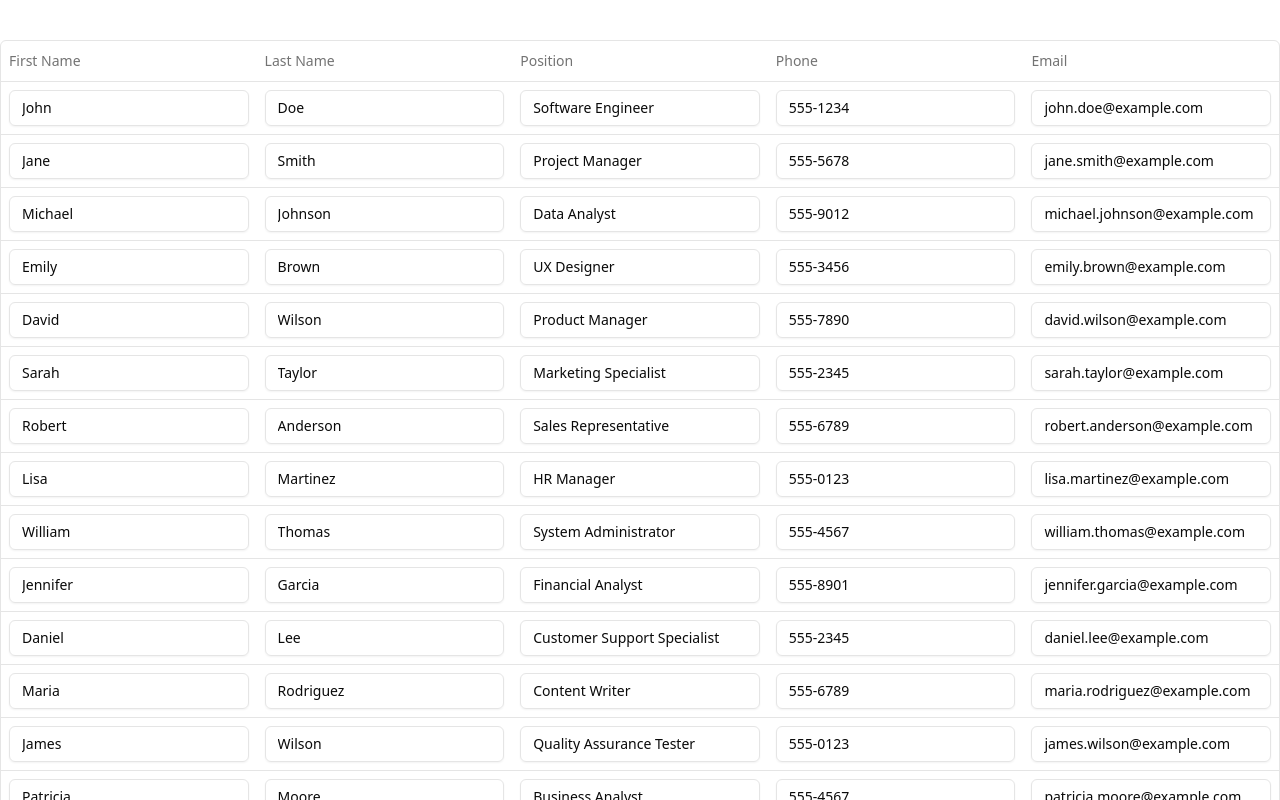
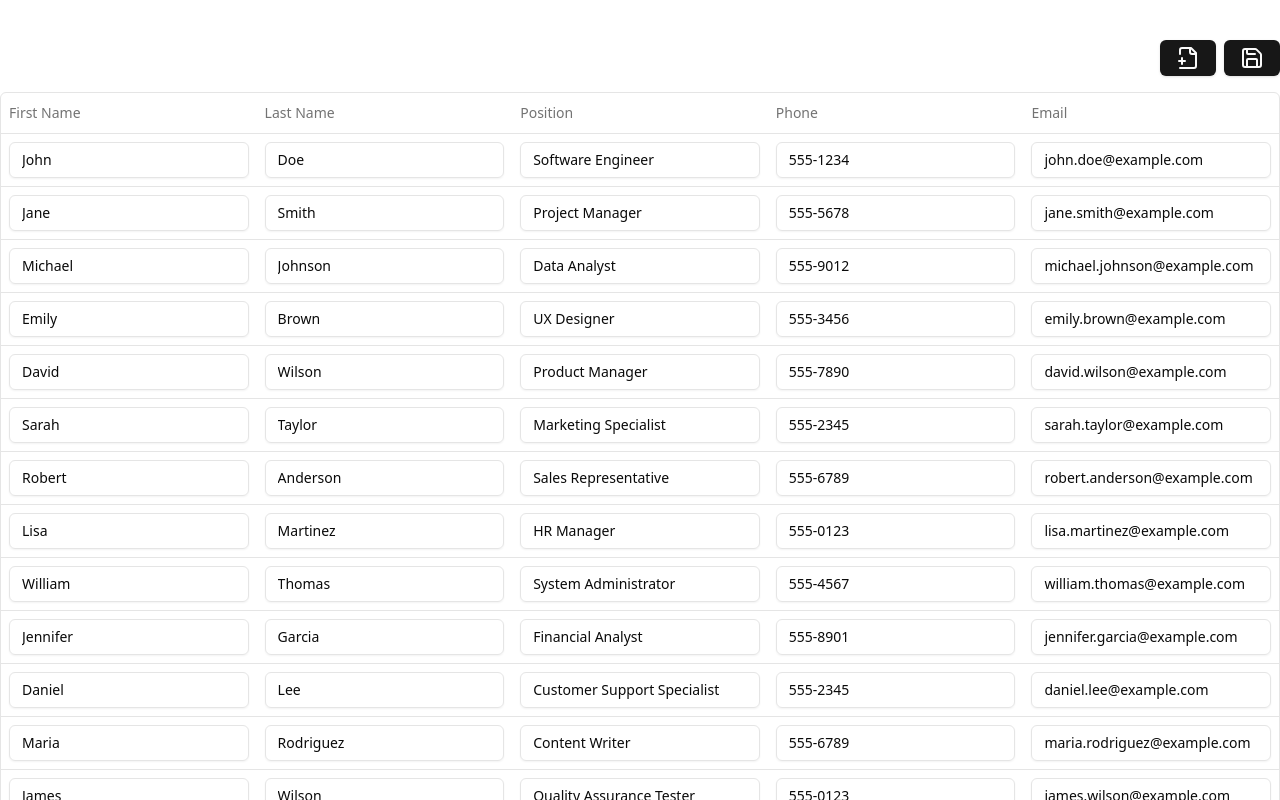
Before and after one commit to corlys/9466066c-b893-4b02-a165-d3e178bf082a, a Next.js app: page /ambisius in a window 1280 px wide. Shown: the top 800 px of the page. Built offline with nearby package versions, Linux system fonts and the light colour scheme.

Commit message:
feat: save button throws all edited row data

```diff
--- a/app/ambisius/columns.tsx
+++ b/app/ambisius/columns.tsx
@@ -1,7 +1,7 @@
 "use client";
 
 import EditableCell from "@/components/EditableCell";
-import { ColumnDef, RowData } from "@tanstack/react-table";
+import { ColumnDef } from "@tanstack/react-table";
 
 // This type is used to define the shape of our data.
 // You can use a Zod schema here if you want.
@@ -13,12 +13,6 @@
   phone: string;
   email: string;
 };
-
-declare module "@tanstack/react-table" {
-  interface TableMeta<TData extends RowData> {
-    updateData: (rowIndex: number, columnId: string, value: unknown) => void;
-  }
-}
 
 export const columns: ColumnDef<DataType>[] = [
   {
--- a/app/ambisius/data-table.tsx
+++ b/app/ambisius/data-table.tsx
@@ -2,6 +2,7 @@
 
 import {
   ColumnDef,
+  RowData,
   flexRender,
   getCoreRowModel,
   useReactTable,
@@ -15,12 +16,22 @@
   TableHeader,
   TableRow,
 } from "@/components/ui/table";
+import { Button } from "@/components/ui/button";
+import { Save, FilePlus2 } from "lucide-react";
 
-import { useState, useEffect } from "react";
+import { useState } from "react";
 
 interface DataTableProps<TData, TValue> {
   columns: ColumnDef<TData, TValue>[];
   data: TData[];
+}
+
+declare module "@tanstack/react-table" {
+  interface TableMeta<TData extends RowData> {
+    editedRows: number[];
+    handleEditRow: (rowIndex: number) => void;
+    updateData: (rowIndex: number, columnId: string, value: unknown) => void;
+  }
 }
 
 export function DataTable<TData, TValue>({
@@ -28,11 +39,18 @@
   data,
 }: DataTableProps<TData, TValue>) {
   const [dataTable, setDataTable] = useState(data);
+  const [editedRows, setEditedRows] = useState<number[]>([]);
+
   const table = useReactTable({
     data: dataTable,
     columns,
     getCoreRowModel: getCoreRowModel(),
     meta: {
+      editedRows,
+      handleEditRow: (rowIndex) => {
+        if (editedRows.filter((item) => item === rowIndex).length === 0)
+          setEditedRows((prev) => [...prev, rowIndex]);
+      },
       updateData: (rowIndex, columnId, value) =>
         setDataTable((old) =>
           old.map((row, index) => {
@@ -48,11 +66,26 @@
     },
   });
 
-  useEffect(() => {
-    console.log(dataTable);
-  }, [dataTable]);
+  const handleUpdate = () => {
+    if (editedRows.length === 0) return;
+    const editedRowsData = editedRows.map((item) => {
+      const row = table.getRow(item.toString());
+      return row.original;
+    });
+    return editedRowsData;
+  };
 
   return (
+    <>
+      <div className="flex flex-col gap-4">
+        <div className="flex justify-between self-end gap-2">
+          <Button>
+            <FilePlus2 />
+          </Button>
+          <Button onClick={handleUpdate}>
+            <Save />
+          </Button>
+        </div>
         <div className="rounded-md border">
           <Table>
             <TableHeader>
@@ -82,14 +115,20 @@
                   >
                     {row.getVisibleCells().map((cell) => (
                       <TableCell key={cell.id}>
-                    {flexRender(cell.column.columnDef.cell, cell.getContext())}
+                        {flexRender(
+                          cell.column.columnDef.cell,
+                          cell.getContext(),
+                        )}
                       </TableCell>
                     ))}
                   </TableRow>
                 ))
               ) : (
                 <TableRow>
-              <TableCell colSpan={columns.length} className="h-24 text-center">
+                  <TableCell
+                    colSpan={columns.length}
+                    className="h-24 text-center"
+                  >
                     No results.
                   </TableCell>
                 </TableRow>
@@ -97,5 +136,7 @@
             </TableBody>
           </Table>
         </div>
+      </div>
+    </>
   );
 }
--- a/components/EditableCell.tsx
+++ b/components/EditableCell.tsx
@@ -12,16 +12,19 @@
   }, [initialValue]);
 
   const onBlur = () => {
-    props.table.options.meta?.updateData(
-      props.row.index,
-      props.column.id,
-      value,
-    );
+    const meta = props.table.options.meta;
+    meta?.updateData(props.row.index, props.column.id, value);
+    meta?.handleEditRow(props.row.index);
   };
+
+  useEffect(() => {
+    console.log(props.column);
+  }, [props.column]);
 
   return (
     <>
       <Input
+        className={`${props.table.options.meta?.editedRows.includes(props.row.index) && "bg-green-300"}`}
         onBlur={onBlur}
         value={value as string}
         onChange={(e) => setValue(e.target.value)}
--- /dev/null
+++ b/components/ui/button.tsx
@@ -0,0 +1,57 @@
+import * as React from "react"
+import { Slot } from "@radix-ui/react-slot"
+import { cva, type VariantProps } from "class-variance-authority"
+
+import { cn } from "@/lib/utils"
+
+const buttonVariants = cva(
+  "inline-flex items-center justify-center whitespace-nowrap rounded-md text-sm font-medium transition-colors focus-visible:outline-none focus-visible:ring-1 focus-visible:ring-ring disabled:pointer-events-none disabled:opacity-50",
+  {
+    variants: {
+      variant: {
+        default:
+          "bg-primary text-primary-foreground shadow hover:bg-primary/90",
+        destructive:
+          "bg-destructive text-destructive-foreground shadow-sm hover:bg-destructive/90",
+        outline:
+          "border border-input bg-background shadow-sm hover:bg-accent hover:text-accent-foreground",
+        secondary:
+          "bg-secondary text-secondary-foreground shadow-sm hover:bg-secondary/80",
+        ghost: "hover:bg-accent hover:text-accent-foreground",
+        link: "text-primary underline-offset-4 hover:underline",
+      },
+      size: {
+        default: "h-9 px-4 py-2",
+        sm: "h-8 rounded-md px-3 text-xs",
+        lg: "h-10 rounded-md px-8",
+        icon: "h-9 w-9",
+      },
+    },
+    defaultVariants: {
+      variant: "default",
+      size: "default",
+    },
+  }
+)
+
+export interface ButtonProps
+  extends React.ButtonHTMLAttributes<HTMLButtonElement>,
+    VariantProps<typeof buttonVariants> {
+  asChild?: boolean
+}
+
+const Button = React.forwardRef<HTMLButtonElement, ButtonProps>(
+  ({ className, variant, size, asChild = false, ...props }, ref) => {
+    const Comp = asChild ? Slot : "button"
+    return (
+      <Comp
+        className={cn(buttonVariants({ variant, size, className }))}
+        ref={ref}
+        {...props}
+      />
+    )
+  }
+)
+Button.displayName = "Button"
+
+export { Button, buttonVariants }
--- a/package.json
+++ b/package.json
@@ -10,6 +10,7 @@
   },
   "dependencies": {
     "@radix-ui/react-icons": "^1.3.0",
+    "@radix-ui/react-slot": "^1.1.0",
     "@tanstack/react-table": "^8.20.5",
     "class-variance-authority": "^0.7.0",
     "clsx": "^2.1.1",
```
Also changed, not shown: 1 other file (tests, documents, lock files or other folders). Lines whose indentation alone changed are shown as unchanged.
